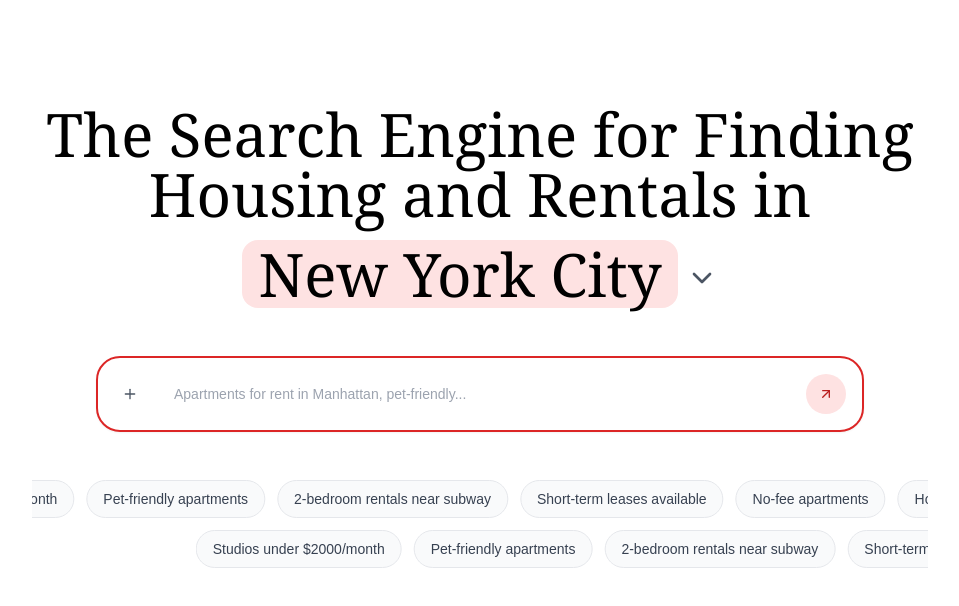
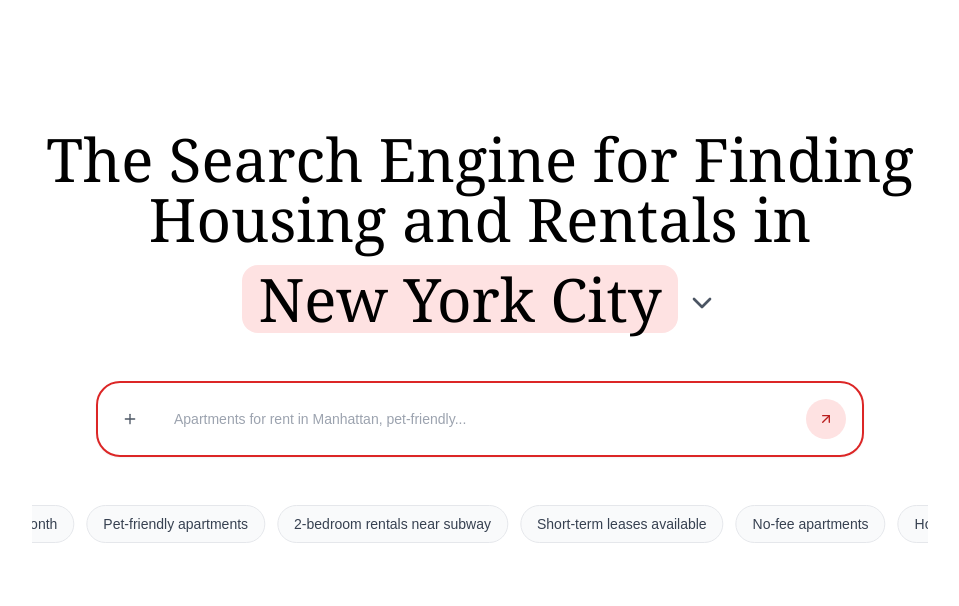
Before and after one commit to nicholaschen09/ai-agent-housing, a Next.js app: page / in a window 1280 px wide. Shown: the top 606 px of the page, without its empty margins (160-1119 px from the left). Built offline with nearby package versions, Linux system fonts and the light colour scheme.

Commit message:
keep one row of suggestions instead

```diff
--- a/app/page.tsx
+++ b/app/page.tsx
@@ -251,20 +251,6 @@ export default function Component() {
                 ))}
               </div>
             </div>
-            <div className="overflow-hidden w-full">
-              <div className="flex gap-3 animate-scroll-right whitespace-nowrap">
-                {[...searchSuggestions, ...searchSuggestions, ...searchSuggestions].map((suggestion, index) => (
-                  <Button
-                    key={index}
-                    variant="outline"
-                    className="suggestion-btn rounded-full bg-gray-50 text-gray-700 border-gray-200 px-4 py-2 h-auto text-sm"
-                    onClick={() => handleSuggestionClick(suggestion)}
-                  >
-                    {suggestion}
-                  </Button>
-                ))}
-              </div>
-            </div>
           </div>
         )}
         <div className="max-w-3xl mx-auto mt-8 min-h-[80px] text-left">
```
Also changed, not shown: styles/globals.css (+18 -0 lines).
